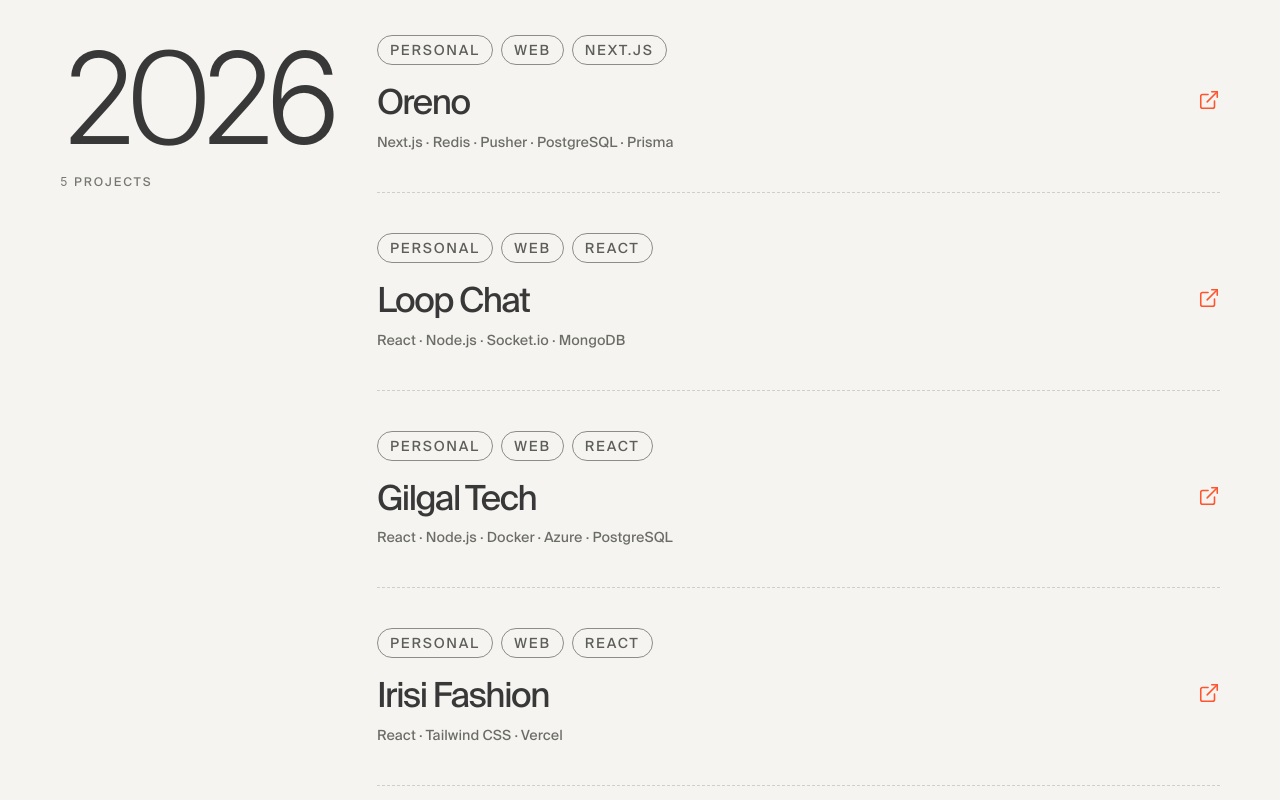
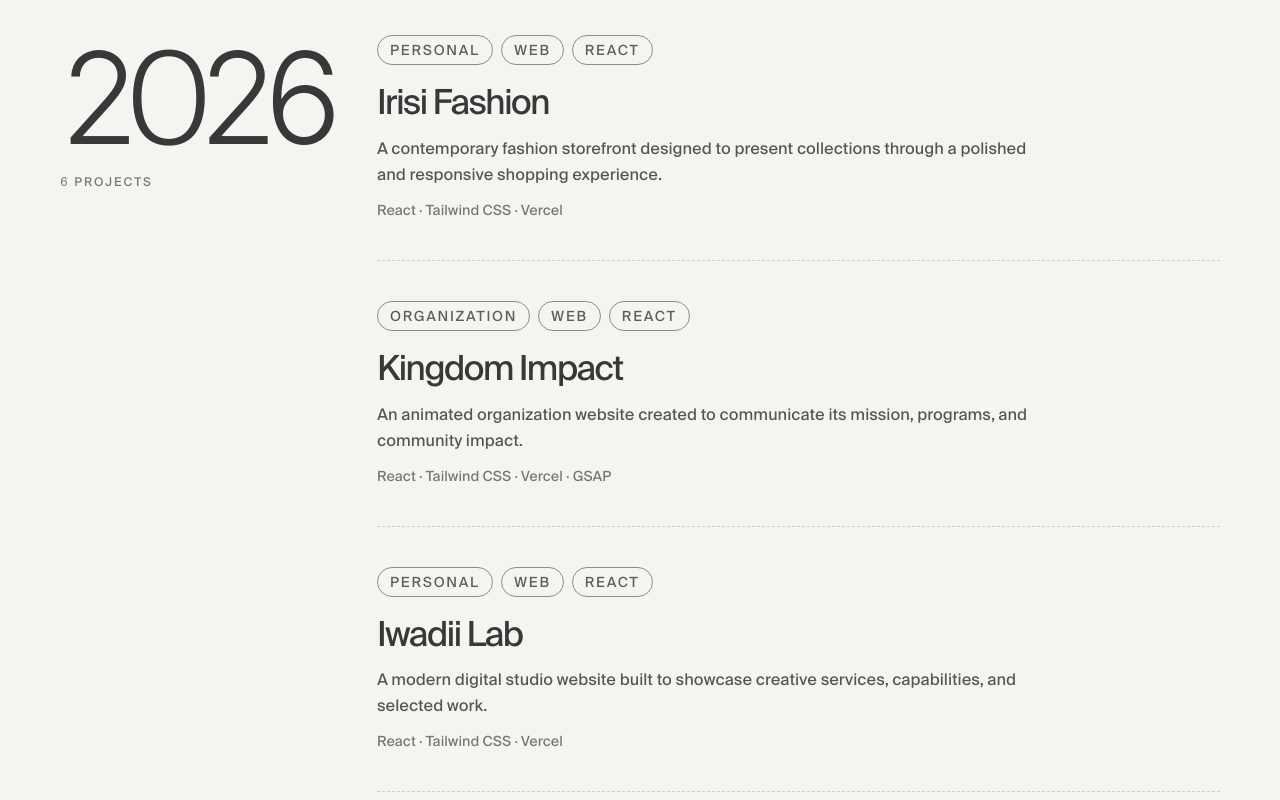
Before and after one commit to JEWOOLAFAVOUR/favour-portfolio-v1, a React (Vite) app: page /work in a window 1280 px wide. Shown: the part 640-1440 px from the top of the page. Built offline with nearby package versions, Linux system fonts and the light colour scheme.

Commit message:
fix- on work

```diff
--- a/src/index.css
+++ b/src/index.css
@@ -217,3 +217,25 @@
   }
 
 }
+@keyframes archive-item-arrow-slide {
+  0%,
+  100% {
+    transform: translateX(0);
+  }
+
+  50% {
+    transform: translateX(6px);
+  }
+}
+
+.group:hover .archive-item-arrow,
+.group:focus-visible .archive-item-arrow {
+  animation: archive-item-arrow-slide 0.9s cubic-bezier(0.65, 0, 0.35, 1) infinite;
+}
+
+@media (prefers-reduced-motion: reduce) {
+  .group:hover .archive-item-arrow,
+  .group:focus-visible .archive-item-arrow {
+    animation: none;
+  }
+}
--- a/src/pages/WorkPage.tsx
+++ b/src/pages/WorkPage.tsx
@@ -1,8 +1,9 @@
-import { ArrowUpRight, ExternalLink } from "lucide-react";
+import { ArrowRight, ArrowUpRight } from "lucide-react";
 import Footer from "../components/Footer";
 
 type ArchiveProject = {
   title: string;
+  description: string;
   madeAt: string;
   builtWith: string[];
   link: string | null;
@@ -13,7 +14,39 @@
 const archive: Record<string, ArchiveProject[]> = {
   "2026": [
     {
+      title: "Irisi Fashion",
+      description:
+        "A contemporary fashion storefront designed to present collections through a polished and responsive shopping experience.",
+      madeAt: "Personal",
+      builtWith: ["React", "Tailwind CSS", "Vercel"],
+      link: "https://irisi-fashion.vercel.app/",
+      linkText: "irisi-fashion.vercel.app",
+      platform: "web",
+    },
+    {
+      title: "Kingdom Impact",
+      description:
+        "An animated organization website created to communicate its mission, programs, and community impact.",
+      madeAt: "Organization",
+      builtWith: ["React", "Tailwind CSS", "Vercel", "GSAP"],
+      link: "https://kingdom-impact.vercel.app/",
+      linkText: "kingdom-impact.vercel.app",
+      platform: "web",
+    },
+    {
+      title: "Iwadii Lab",
+      description:
+        "A modern digital studio website built to showcase creative services, capabilities, and selected work.",
+      madeAt: "Personal",
+      builtWith: ["React", "Tailwind CSS", "Vercel"],
+      link: "https://iwadii-lab.vercel.app/",
+      linkText: "iwadii-lab.vercel.app",
+      platform: "web",
+    },
+    {
       title: "Oreno",
+      description:
+        "A real-time web platform combining live updates with a scalable, database-backed application architecture.",
       madeAt: "Personal",
       builtWith: ["Next.js", "Redis", "Pusher", "PostgreSQL", "Prisma"],
       link: "https://oreno.vercel.app/",
@@ -22,6 +55,8 @@
     },
     {
       title: "Loop Chat",
+      description:
+        "A real-time messaging application that enables fast, seamless conversations through persistent socket connections.",
       madeAt: "Personal",
       builtWith: ["React", "Node.js", "Socket.io", "MongoDB"],
       link: "https://github.com/JEWOOLAFAVOUR/Loop-Chat",
@@ -30,32 +65,20 @@
     },
     {
       title: "Gilgal Tech",
+      description:
+        "A full-stack technology platform deployed with containerized services and cloud-based infrastructure.",
       madeAt: "Personal",
       builtWith: ["React", "Node.js", "Docker", "Azure", "PostgreSQL"],
       link: "http://gilgal.tech/",
       linkText: "gilgal.tech",
       platform: "web",
     },
-    {
-      title: "Irisi Fashion",
-      madeAt: "Personal",
-      builtWith: ["React", "Tailwind CSS", "Vercel"],
-      link: "https://irisi-fashion.vercel.app/",
-      linkText: "irisi-fashion.vercel.app",
-      platform: "web",
-    },
-    {
-      title: "Iwadii Lab",
-      madeAt: "Personal",
-      builtWith: ["React", "Tailwind CSS", "Vercel"],
-      link: "https://iwadii-lab.vercel.app/",
-      linkText: "iwadii-lab.vercel.app",
-      platform: "web",
-    },
   ],
   "2025": [
     {
       title: "StudyPady",
+      description:
+        "A student-focused learning platform that makes academic resources and study support easier to access.",
       madeAt: "Personal",
       builtWith: ["React", "Shadcn", "Tailwind CSS", "Vercel"],
       link: "https://www.studypady.com.ng/",
@@ -64,6 +87,8 @@
     },
     {
       title: "Ennovate Lab Projects",
+      description:
+        "A collection of production applications delivered within a collaborative product and engineering environment.",
       madeAt: "Ennovate Lab",
       builtWith: ["React", "Node.js", "TypeScript", "AWS", "PostgreSQL"],
       link: "https://www.ennovatelab.com/",
@@ -72,6 +97,8 @@
     },
     {
       title: "JTB Website",
+      description:
+        "A responsive institutional website developed to present services and information through a clear digital experience.",
       madeAt: "Cephas ICT Hub",
       builtWith: ["React", "Supabase", "Tailwind CSS", "Vercel"],
       link: "https://jtb-website-01.gilgal.tech/",
@@ -80,6 +107,8 @@
     },
     {
       title: "CAC Chapel LAUTECH Website",
+      description:
+        "A community website created to share church information, activities, and updates with students and members.",
       madeAt: "Personal",
       builtWith: ["React", "Tailwind CSS", "Vercel"],
       link: null,
@@ -89,6 +118,8 @@
   "2024": [
     {
       title: "HonourWorld",
+      description:
+        "A cross-platform mobile application that delivers a smooth, state-managed experience for users on the go.",
       madeAt: "Cephas ICT Hub",
       builtWith: ["React Native", "TanStack", "Redux", "API Integration"],
       link: "https://play.google.com/store/apps/details?id=com.ng.honourworld",
@@ -97,6 +128,8 @@
     },
     {
       title: "VickyBest Telecom",
+      description:
+        "A mobile telecom application designed to make digital service purchases simple, quick, and accessible.",
       madeAt: "Cephas ICT Hub",
       builtWith: ["React Native", "TanStack", "Redux", "API Integration"],
       link: "https://play.google.com/store/apps/details?id=com.vickybest",
@@ -105,6 +138,8 @@
     },
     {
       title: "Versecog Farm Mobile App",
+      description:
+        "A mobile solution developed to support farm operations and make essential agricultural workflows easier to manage.",
       madeAt: "Freelance",
       builtWith: ["React Native", "JavaScript", "Mobile Development"],
       link: null,
@@ -112,6 +147,8 @@
     },
     {
       title: "Compellers Digital Mobile App",
+      description:
+        "A Firebase-powered mobile application built to connect users with the brand's digital services and content.",
       madeAt: "Freelance",
       builtWith: ["React Native", "JavaScript", "Firebase"],
       link: "https://www.instagram.com/compellers_digitals/",
@@ -120,6 +157,8 @@
     },
     {
       title: "Skill Remit",
+      description:
+        "A service marketplace mobile app that helps users discover and connect with skilled artisans.",
       madeAt: "Cephas ICT Hub",
       builtWith: ["React Native", "Redux", "Node.js"],
       link: "https://play.google.com/store/apps/details?id=com.skillremitartisan",
@@ -130,6 +169,8 @@
   "2022": [
     {
       title: "Mobile App Development Projects",
+      description:
+        "A collection of full-stack mobile products developed with reusable interfaces and API-driven backend services.",
       madeAt: "Cephas Digital Technology",
       builtWith: ["React Native", "Node.js", "Express", "MongoDB"],
       link: "https://www.cephasict.com/",
@@ -158,16 +199,22 @@
           <h3 className="text-[clamp(1.5rem,2.7vw,2.6rem)] font-normal leading-none tracking-[-.055em]">
             {project.title}
           </h3>
-          <p className="mt-3 text-sm text-[#6c6c67]">
+          <p className="mt-4 max-w-2xl text-base leading-relaxed text-[#555550]">
+            {project.description}
+          </p>
+          <p className="mt-3 text-sm text-[#777771]">
             {project.builtWith.join(" · ")}
           </p>
         </div>
         {project.link && (
-          <ExternalLink
-            className="mt-1 shrink-0 text-[#ff542d]"
-            size={22}
-            strokeWidth={1.7}
-          />
+          <span className="mt-1 grid h-11 w-11 shrink-0 place-items-center overflow-hidden rounded-full border border-[#ff542d]/40 opacity-0 transition-opacity duration-300 group-hover:opacity-100 group-focus-visible:opacity-100">
+            <ArrowRight
+              aria-hidden="true"
+              className="archive-item-arrow text-[#ff542d]"
+              size={24}
+              strokeWidth={1.6}
+            />
+          </span>
         )}
       </div>
     </>
@@ -177,7 +224,7 @@
       href={project.link}
       target="_blank"
       rel="noreferrer"
-      className="group block border-t border-dashed border-[#383838]/20 py-8 transition-colors hover:bg-[#f3ddd4] sm:py-10"
+      className="group block border-t border-dashed border-[#383838]/20 py-8 sm:py-10"
     >
       {content}
     </a>
```
